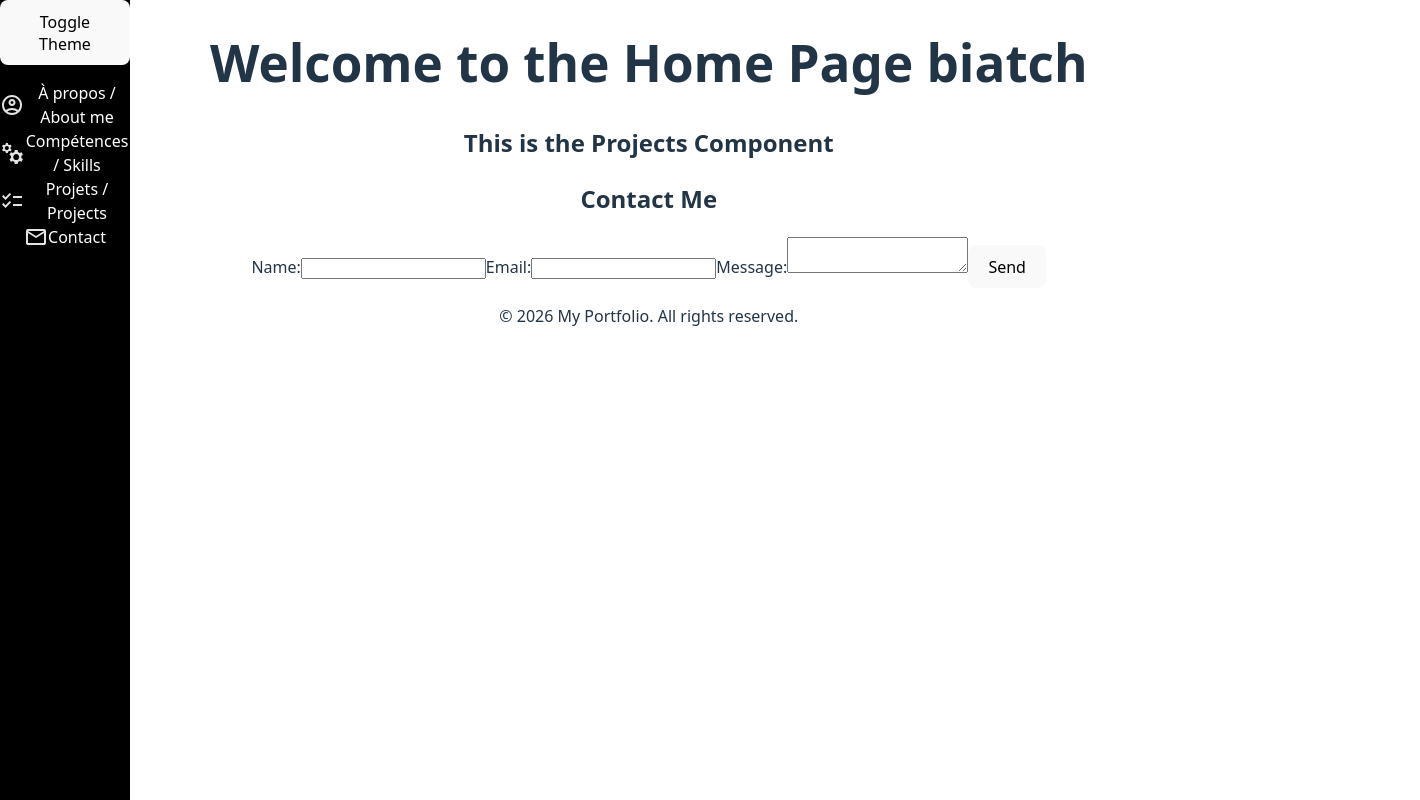
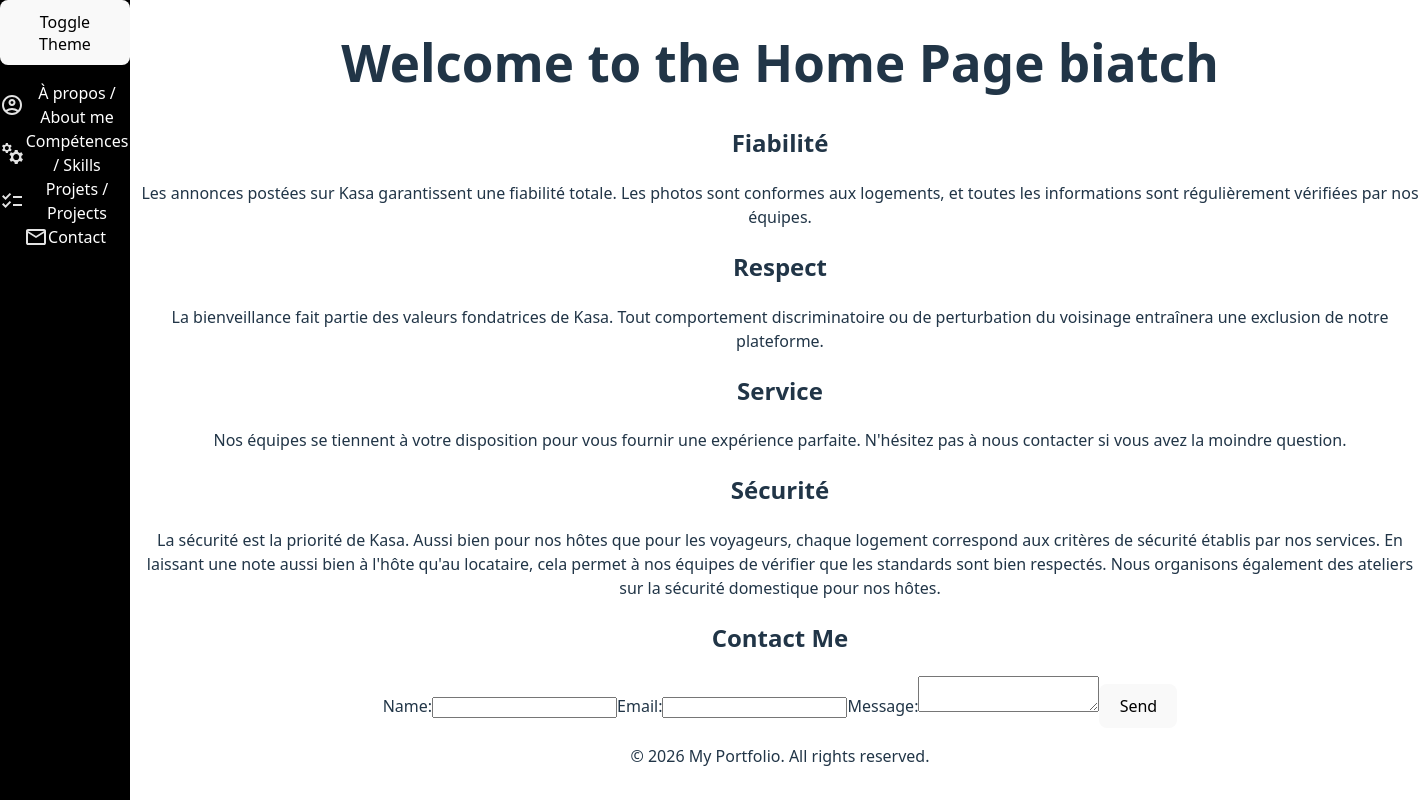
Before and after one commit to Tigrou-le-ninja/PortfolioTS, a React (Vite) app: page / in a window 1280 px wide. Shown: the whole page, 1420 px wide, since content can reach past the window. Built offline with nearby package versions, Linux system fonts and the light colour scheme.

Commit message:
Ajustements suite mentorat

```diff
--- /dev/null
+++ b/src/components/project/project.jsx
@@ -0,0 +1,12 @@
+import "./project.scss";
+
+const Project = ({ project }) => {
+  return (
+    <div className="projects">
+      <h2>{project.title}</h2>
+      <p>{project.content}</p>
+    </div>
+  );
+};
+
+export default Project;
--- a/src/components/projects/projects.jsx
+++ /dev/null
@@ -1,11 +0,0 @@
-const Projects = () => {
-  // Charge un json qui contient les données des projets (screens, lien GH, lien live, petite description)
-
-  return (
-    <div className="projects">
-      <h2>This is the Projects Component</h2>
-    </div>
-  );
-};
-
-export default Projects;
--- /dev/null
+++ b/src/i18n/index.js
@@ -0,0 +1 @@
+// Ici on va importer les différentes traductions et les fusionner dans un objet unique qui sera exporté pour être utilisé dans toute l'application.
--- a/src/pages/home/home.jsx
+++ b/src/pages/home/home.jsx
@@ -2,8 +2,10 @@ import "./home.scss";
 
 import Navbar from "../../components/navbar/navbar";
 import Footer from "../../components/footer/footer";
-import Projects from "../../components/projects/projects";
+import Project from "../../components/project/project";
 import Contact from "../../components/contact/contact";
+
+import projects from "../../data/projects.json";
 
 const Home = () => {
   return (
@@ -12,7 +14,10 @@ const Home = () => {
       <div className="content">
         <main className="main-content">
           <h1>Welcome to the Home Page biatch</h1>
-          <Projects />
+          {/* Faire un map ici et appeler plusieurs fois le composant PROJECT AU SINGULIER pour n'afficher qu'un projet à la fois */}
+          {projects.map((project) => (
+            <Project key={project.id} project={project} />
+          ))}
           <Contact />
           <Footer />
         </main>
```
Also changed, not shown: src/components/project/project.scss (added).
